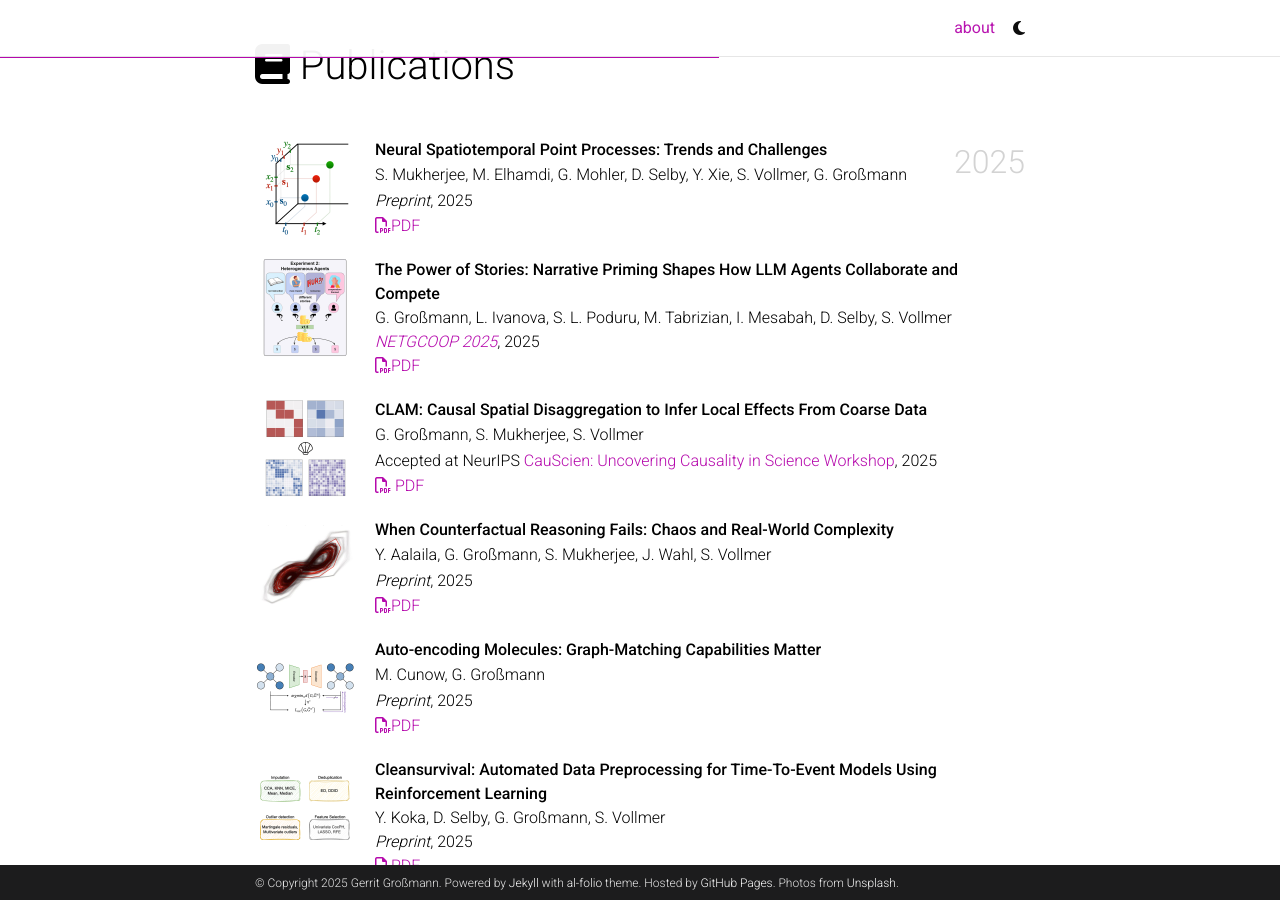
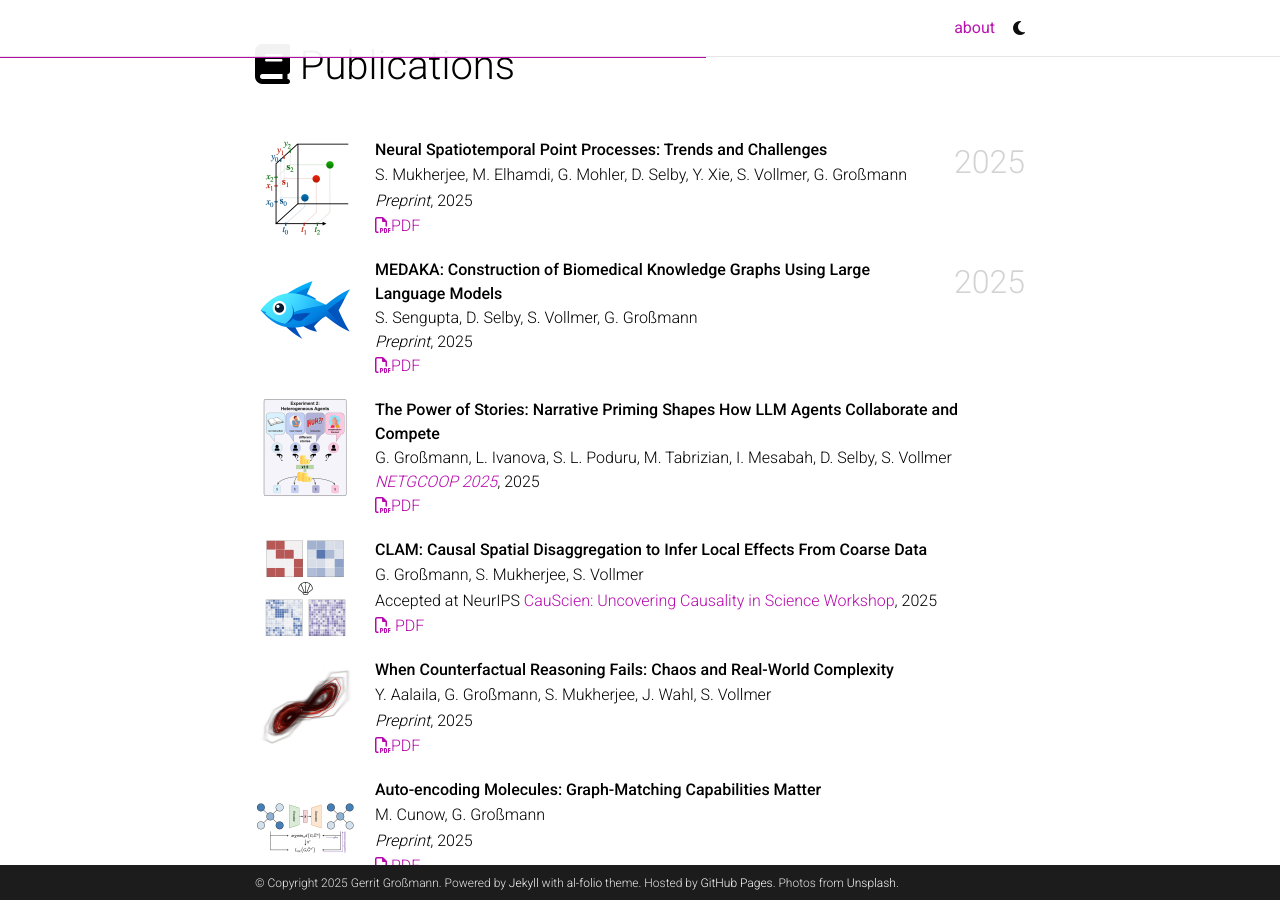
Before and after one commit to gerritgr/gerritgr.github.io, a Jekyll site: the page built from _pages/about.md, in a window 1280 px wide and 900 px high, scrolled down 4243 px. Built offline with Jekyll 4.4.1, drawn with Linux system fonts in a browser that asks for light colours; nearby versions of some CDN libraries; full-size pictures stand in for the smaller copies a plugin makes; comment, search, counter and statistics services are not loaded; a style sheet for code colours, icons or effects is not loaded.

Commit message:
Update about.md

```diff
--- a/_pages/about.md
+++ b/_pages/about.md
@@ -273,6 +273,20 @@
         <p style="margin: 0;">S. Mukherjee, M. Elhamdi, G. Mohler, D. Selby, Y. Xie, S. Vollmer, G. Großmann</p>
         <p style="margin: 0;"><i>Preprint</i>, 2025</p>
         <p style="margin: 0;"><a href="https://arxiv.org/pdf/2502.09341v1"><i class="fa-regular fa-file-pdf"></i>PDF</a> </p>
+      </div>
+    </div>
+     <div style="color: lightgray; align-self: flex-start; margin-left: 10px; white-space: nowrap; font-size: 200%;">2025</div>
+  </div>
+
+  <!-- medaka -->
+  <div style="display: flex; justify-content: space-between; align-items: stretch; margin-bottom: 20px;">
+    <div style="display: flex; align-items: stretch;">
+      <img src="assets/img/publication_preview/medaka.jpg" alt="medaka" style="width: 100px; height: 100px; margin-right: 20px;">
+      <div style="flex-grow: 1; display: flex; flex-direction: column; justify-content: space-between;">
+        <p style="margin: 0;"><strong>MEDAKA: Construction of Biomedical Knowledge Graphs Using Large Language Models</strong></p>
+        <p style="margin: 0;">S. Sengupta, D. Selby, S. Vollmer, G. Großmann</p>
+        <p style="margin: 0;"><i>Preprint</i>, 2025</p>
+        <p style="margin: 0;"><a href="https://arxiv.org/abs/2509.26128"><i class="fa-regular fa-file-pdf"></i>PDF</a> </p>
       </div>
     </div>
      <div style="color: lightgray; align-self: flex-start; margin-left: 10px; white-space: nowrap; font-size: 200%;">2025</div>
```
